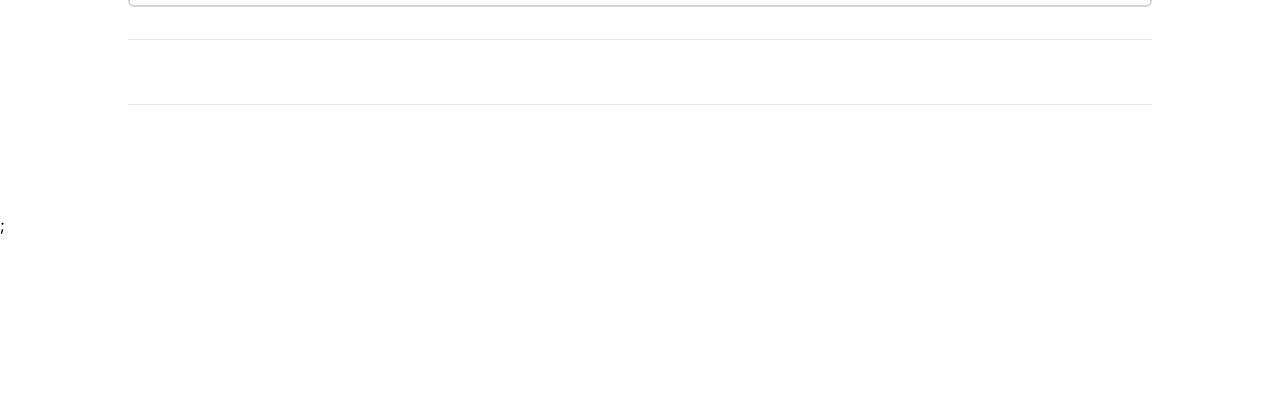
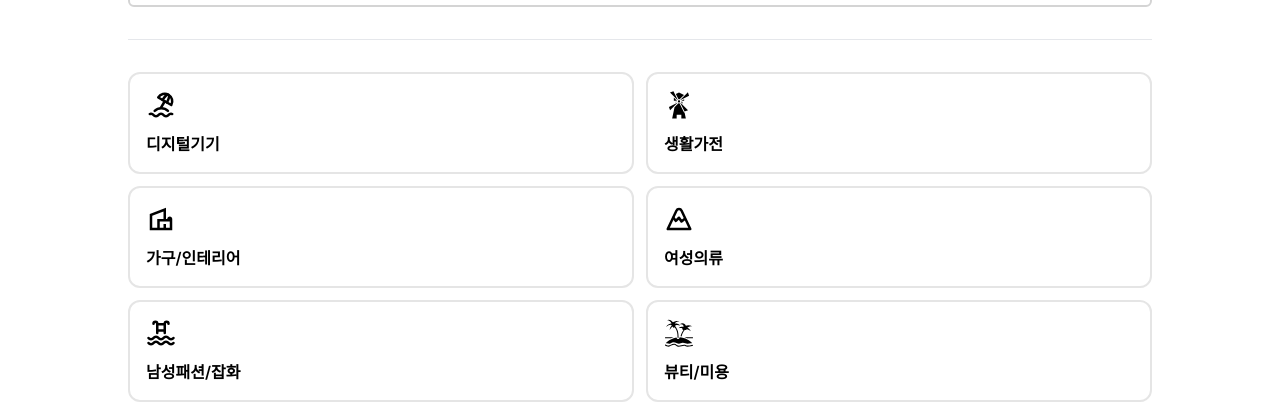
Before and after one commit to soyello/restart-market-app, a Next.js app: page /products/upload in a window 1280 px wide. Shown: the part 535-949 px from the top of the page. Before the commit the page ends 800 px from the top, so only its background shows below. Built offline with nearby package versions, Linux system fonts and the light colour scheme; no server answers.

Commit message:
Category 컴포넌트 추가

```diff
--- a/src/components/ImageUpload.tsx
+++ b/src/components/ImageUpload.tsx
@@ -12,8 +12,6 @@
 
 const ImageUpload = ({ onChange, value }: ImageUploadProps) => {
   const handleUpload = (result: any) => {
-    alert('handleUpload called');
-    console.log('Upload result', result);
     if (result.event === 'success') {
       onChange(result.info.secure_url);
     } else {
--- /dev/null
+++ b/src/components/categories/Categories.tsx
@@ -0,0 +1,54 @@
+import { GiBoatFishing, GiIsland, GiWindmill } from 'react-icons/gi';
+import { MdOutlineVilla } from 'react-icons/md';
+import { TbBeach, TbMountain, TbPool } from 'react-icons/tb';
+
+export const categories = [
+  {
+    label: '디지털기기',
+    path: 'digital',
+    icon: TbBeach,
+    description: '디지털기기 카테고리입니다.',
+  },
+  {
+    label: '생활가전',
+    path: 'appliances',
+    icon: GiWindmill,
+    description: '생활가전 카테고리입니다.',
+  },
+  {
+    label: '가구/인테리어',
+    path: 'interial',
+    icon: MdOutlineVilla,
+    description: '가구/인테리어 카테고리입니다.',
+  },
+  {
+    label: '여성의류',
+    path: 'women-clothing',
+    icon: TbMountain,
+    description: '여성의류 카테고리입니다.',
+  },
+  {
+    label: '남성패션/잡화',
+    path: 'men-fashion',
+    icon: TbPool,
+    description: '남성패션/잡화 카테고리입니다.',
+  },
+  {
+    label: '뷰티/미용',
+    path: 'beuty',
+    icon: GiIsland,
+    description: '뷰티/미용 카테고리입니다.',
+  },
+  {
+    label: '스포츠/레저',
+    path: 'sports',
+    icon: GiBoatFishing,
+    description: '스포츠/레저 카테고리입니다.',
+  },
+];
+
+const Categories = () => {
+  return <div></div>;
+};
+
+export default Categories;
--- /dev/null
+++ b/src/components/categories/CategoryBox.tsx
@@ -0,0 +1,7 @@
+import React from 'react';
+
+const CategoryBox = () => {
+  return <div></div>;
+};
+
+export default CategoryBox;
--- /dev/null
+++ b/src/components/categories/CategoryInput.tsx
@@ -0,0 +1,35 @@
+import React from 'react';
+import { IconType } from 'react-icons';
+
+interface CategoryInputProps {
+  icon: IconType;
+  label: string;
+  selected?: boolean;
+  path: string;
+  onClick: (value: string) => void;
+}
+
+const CategoryInput = ({ icon: Icon, label, selected, onClick, path }: CategoryInputProps) => {
+  return (
+    <div
+      onClick={() => onClick(path)}
+      className={`
+          rounded-xl
+          border-2
+          p-4
+          flex
+          flex-col
+          gap-3
+          hover:border-secondary
+          transition
+          cursor-pointer
+          ${selected ? 'border-basic' : 'border-neutral-200'}
+      `}
+    >
+      <Icon size={30} />
+      <div className='font-semibold'>{label}</div>
+    </div>
+  );
+};
+
+export default CategoryInput;
--- a/src/pages/products/upload.tsx
+++ b/src/pages/products/upload.tsx
@@ -3,6 +3,8 @@
 import Heading from '@/components/Heading';
 import ImageUpload from '@/components/ImageUpload';
 import Input from '@/components/Input';
+import { categories } from '@/components/categories/Categories';
+import CategoryInput from '@/components/categories/CategoryInput';
 import React, { useState } from 'react';
 import { FieldValues, SubmitHandler, useForm } from 'react-hook-form';
 
@@ -28,6 +30,7 @@
     },
   });
   const imageSrc = watch('imageSrc');
+  const category = watch('category');
 
   const onSubmit: SubmitHandler<FieldValues> = (data) => {};
 
@@ -62,7 +65,19 @@
             required
           />
           <hr />
-          <div className='grid grid-cols-1 md:grid-cols-2 gap-3 max-h-[50vh] overflow-y-auto'>{/* category */}</div>
+          <div className='grid grid-cols-1 md:grid-cols-2 gap-3 max-h-[50vh] overflow-y-auto'>
+            {categories.map((item) => (
+              <div key={item.label} className='col-span-1'>
+                <CategoryInput
+                  onClick={() => setCustomValue('category', item.path)}
+                  selected={category === item.path}
+                  label={item.label}
+                  icon={item.icon}
+                  path={item.path}
+                />
+              </div>
+            ))}
+          </div>
           <hr />
           {/* KakaoMap */}
           <Button label='상품 생성하기' />
```
